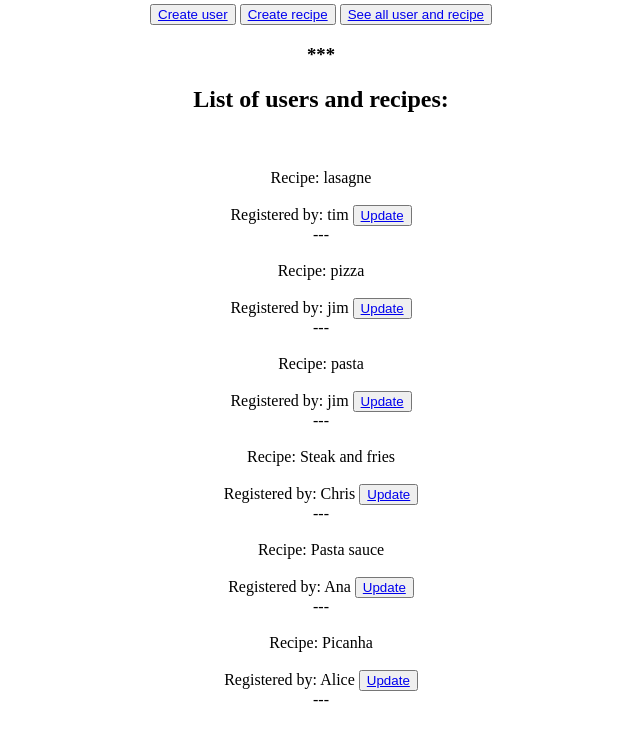
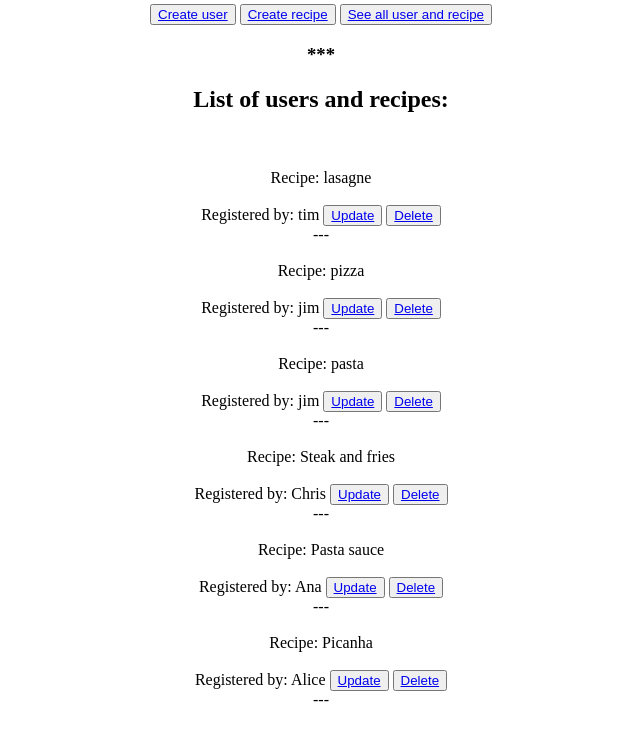
Before and after one commit to analouro/mpwa, a Flask app: page /read in a window 1280 px wide. Shown: the part 144-887 px from the top of the page, without its empty margins (319-959 px from the left). Run offline with Flask 2, Linux system fonts and the light colour scheme; data comes from the database, SQL or seed files in the repository; both versions use the stored data as it was after the commit.

Commit message:
Created delete function - working

```diff
--- a/application/routes.py
+++ b/application/routes.py
@@ -53,5 +53,13 @@ def update(recipe):
     else:
         if recipe_form.validate_on_submit():
             recipe.name = recipe_form.name.data
+            db.session.add()
             db.session.commit()
             return redirect(url_for('read'))
+
+@app.route('/delete/<recipe>', methods=['GET', 'POST'])
+def delete(recipe):
+    recipe = Recipe.query.filter_by(name=recipe).first()
+    db.session.delete(recipe)
+    db.session.commit()
+    return redirect(url_for('read'))
--- a/application/templates/read.html
+++ b/application/templates/read.html
@@ -7,6 +7,7 @@
        Recipe: {{ recipe.name }}  <br>
        <br> Registered by: {{ recipe.user.name }}
        <button><span><a href="{{ url_for('update', recipe=recipe.name) }}">Update</a></span></button>
+       <button><span><a href="{{ url_for('delete', recipe=recipe.name) }}">Delete</a></span></button>
        <br>
        ---
        <br>
```
Also changed, not shown: application/data.db.
